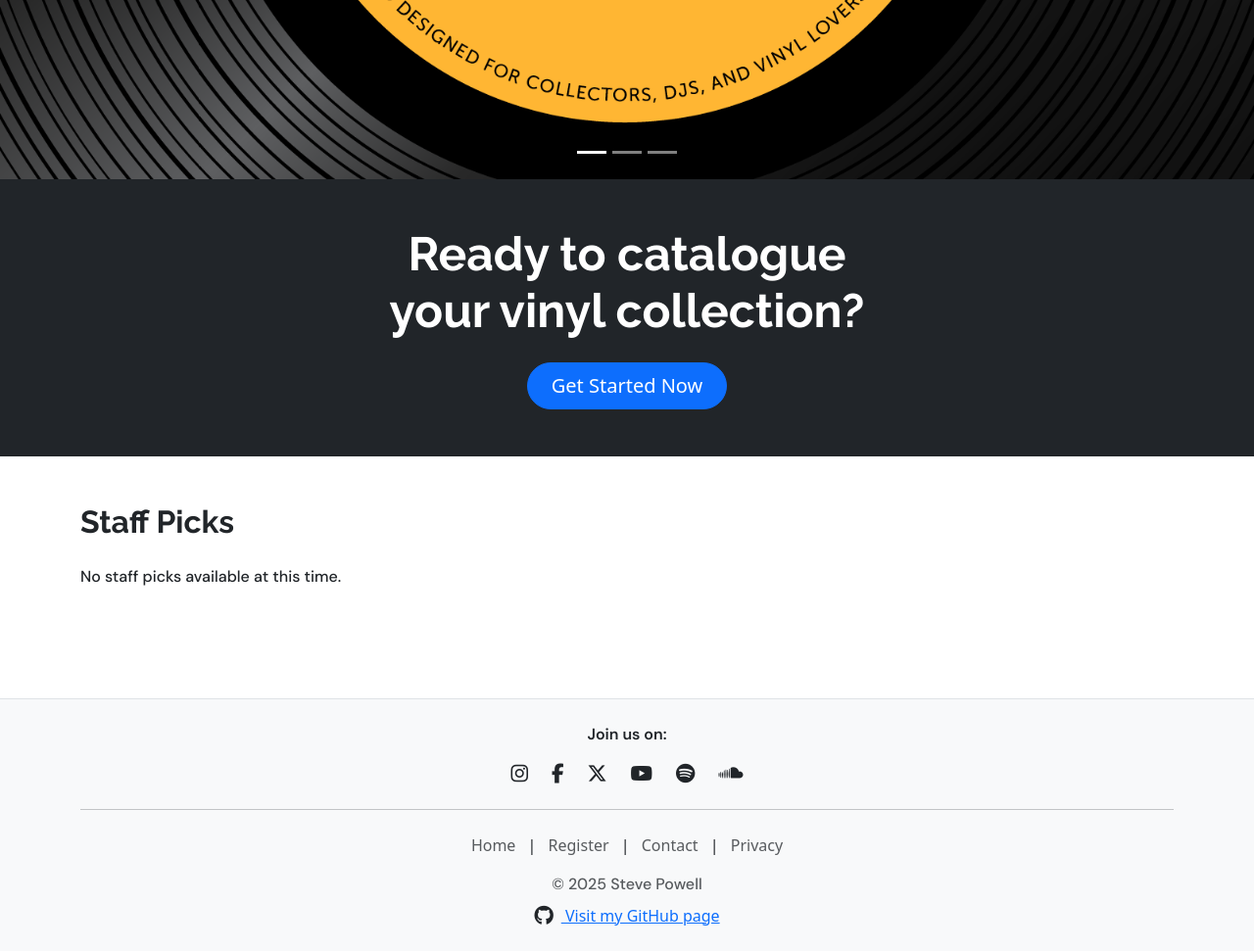
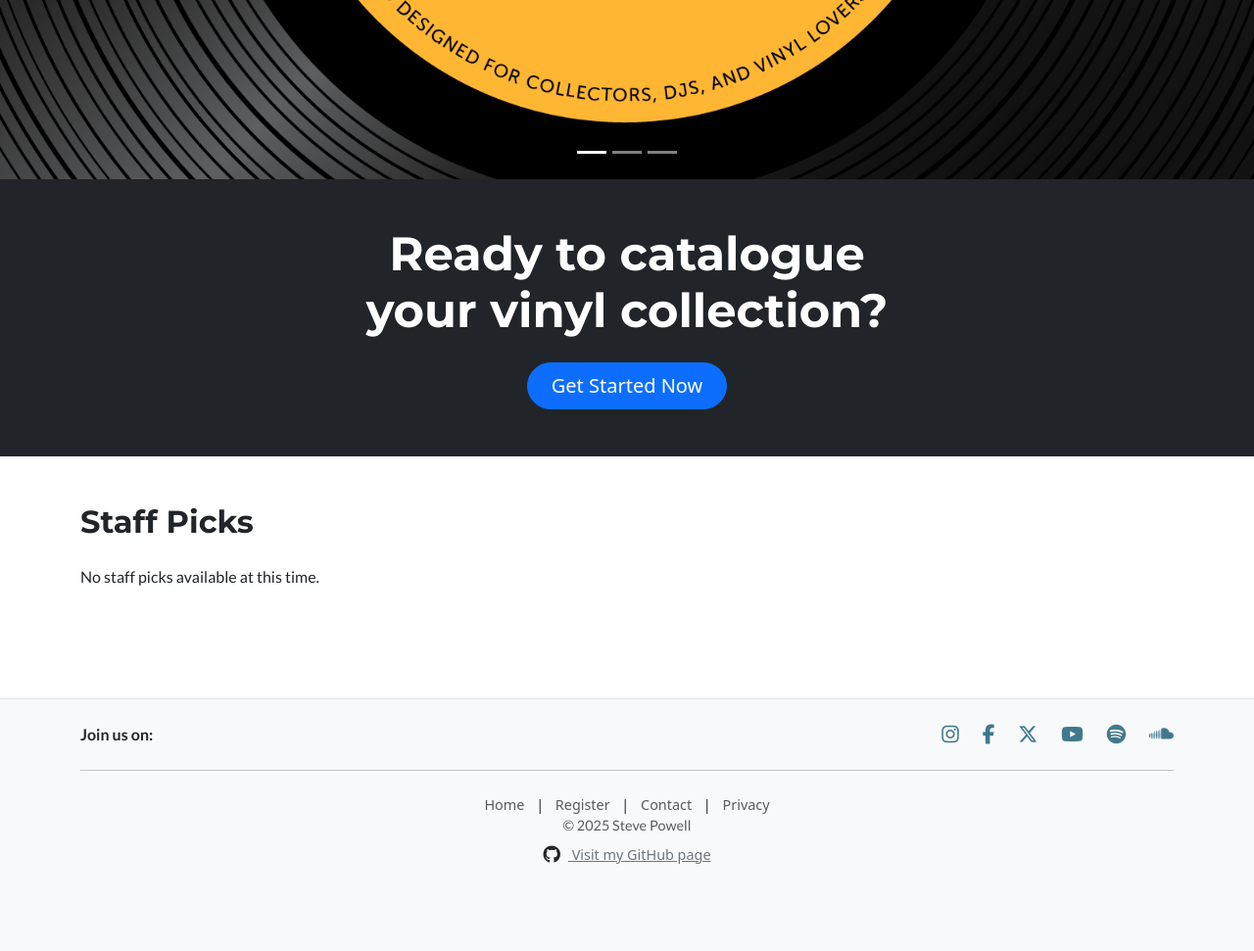
Before and after one commit to sd-powell/portfolio_project_3, a Django app: page / in a window 1280 px wide. Shown: the part 740-1711 px from the top of the page at 98% size. After the commit the page ends 1622 px from the top, so only its background shows below. Run offline with Django 4.2, Linux system fonts and the light colour scheme; data that the repository does not hold is empty; some libraries are stand-ins or nearby versions.

Commit message:
add button and footer styling to customise layout

```diff
--- a/static/css/style.css
+++ b/static/css/style.css
@@ -1,13 +1,13 @@
 /************ Google Fonts import ************/
-@import url('https://fonts.googleapis.com/css2?family=DM+Sans:ital,opsz,wght@0,9..40,100..1000;1,9..40,100..1000&family=Raleway:ital,wght@0,100..900;1,100..900&display=swap');
+@import url('https://fonts.googleapis.com/css2?family=Lato:ital,wght@0,100;0,300;0,400;0,700;0,900;1,100;1,300;1,400;1,700;1,900&family=Montserrat:ital,wght@0,100..900;1,100..900&display=swap');
 
 /************ CSS Variables ************/
 :root {
       --highlight-blue: #40798c;
 
     /************ Typography ************/
-    --primary-font: "DM Sans", sans-serif;
-    --secondary-font: "Raleway", sans-serif;
+    --primary-font: "Lato", sans-serif;
+    --secondary-font: "Montserrat", sans-serif;
 }
 
 /* Asterisk wildcard selector to override default styles added by the browser */
@@ -20,7 +20,7 @@
 /************ Typography ************/
 h1, h2 {
   font-family: var(--secondary-font);
-  font-weight: 700;
+  font-weight: 600;
 }
 
 p {
@@ -65,3 +65,78 @@ p {
     border-color: #40798c;
     background-color: #f8f9fa;
 }
+
+/************ Buttons ************/
+
+/* iOS-Inspired Primary Button */
+.btn-ios-primary {
+    background: linear-gradient(to bottom, #5aa2b5, #40798c);
+    color: white;
+    border: none;
+    border-radius: 999px;
+    padding: 0.75rem 1.5rem;
+    font-weight: 600;
+    font-size: 1rem;
+    box-shadow: 0 4px 12px rgba(0, 0, 0, 0.1);
+    transition: all 0.2s ease;
+}
+.btn-ios-primary:hover,
+.btn-ios-primary:focus {
+    background: linear-gradient(to bottom, #40798c, #305f6d);
+    transform: translateY(-1px);
+    box-shadow: 0 6px 16px rgba(0, 0, 0, 0.15);
+}
+
+/* iOS-Inspired Outline Button */
+.btn-ios-outline {
+    background-color: white;
+    color: #40798c;
+    border: 2px solid #40798c;
+    border-radius: 999px;
+    padding: 0.75rem 1.5rem;
+    font-weight: 600;
+    font-size: 1rem;
+    transition: all 0.2s ease;
+}
+.btn-ios-outline:hover,
+.btn-ios-outline:focus {
+    background-color: #e8f4f6;
+    transform: translateY(-1px);
+    box-shadow: 0 4px 12px rgba(64, 121, 140, 0.3);
+}
+
+/************ Footer ************/
+
+.footer {
+  background-color: #f8f9fa;
+  width: 100%;
+  padding-top: 2rem;
+  padding-bottom: 2rem;
+}
+
+.footer__content {
+  flex-wrap: wrap;
+  gap: 1rem;
+}
+
+.footer__socials a i {
+  color: #40798c;
+  transition: color 0.3s ease;
+}
+
+.footer__socials a i:hover {
+  color: #2b5e6b;
+}
+
+.footer__links {
+  margin-top: 1rem;
+  font-size: 0.9rem;
+}
+
+.footer__links a {
+  color: #6c757d;
+}
+
+.footer__links a:hover {
+  color: #40798c;
+}
--- a/templates/base.html
+++ b/templates/base.html
@@ -49,7 +49,7 @@
 
                 <!-- Logo -->
                 <a class="navbar-brand" href="{% url 'index' %}" aria-label="Vinyl Crate Home">
-                    <img src="{% static 'images/vinyl-crate-logo.svg' %}" alt="Vinyl Crate Logo" style="height: 50px;">
+                    <img src="{% static 'images/vinyl-crate-logo.svg' %}" alt="Vinyl Crate Logo" style="height: 50px;" />
                 </a>
 
                 <!-- Toggler for mobile -->
@@ -101,51 +101,56 @@
             </div>
         </nav>
 
+        <main>
             {% block content %}
             <!-- Child templates inject here -->
             {% endblock %}
+        </main>
 
         <!-- Footer -->
-        <footer class="bg-light text-center py-4 mt-5 border-top">
-            <div class="container">
-                <p class="mb-3 fw-semibold">Join us on:</p>
-                <div class="d-flex justify-content-center flex-wrap gap-4 footer__socials">
+        <footer class="footer bg-light border-top py-4 mt-5">
+            <div class="container footer__content d-flex flex-column flex-md-row justify-content-between align-items-center text-center text-md-start">
+                <p class="mb-3 mb-md-0 fw-semibold">Join us on:</p>
+                    <div class="d-flex justify-content-center justify-content-md-start flex-wrap gap-4 footer__socials">
 
                     <a href="https://www.instagram.com" target="_blank" rel="noopener" title="Instagram"
                         aria-label="Follow us on Instagram (opens in new tab)">
-                        <i class="fab fa-instagram fa-lg text-dark"></i>
+                        <i class="fab fa-instagram fa-lg"></i>
                     </a>
 
                     <a href="https://www.facebook.com" target="_blank" rel="noopener" title="Facebook"
                         aria-label="Follow us on Facebook (opens in new tab)">
-                        <i class="fab fa-facebook-f fa-lg text-dark"></i>
+                        <i class="fab fa-facebook-f fa-lg"></i>
                     </a>
 
                     <a href="https://www.x.com" target="_blank" rel="noopener" title="X"
                         aria-label="Follow us on X (formerly Twitter) (opens in new tab)">
-                        <i class="fab fa-x-twitter fa-lg text-dark"></i>
+                        <i class="fab fa-x-twitter fa-lg"></i>
                     </a>
 
                     <a href="https://www.youtube.com" target="_blank" rel="noopener" title="YouTube"
                         aria-label="Follow us on YouTube (opens in new tab)">
-                        <i class="fab fa-youtube fa-lg text-dark"></i>
+                        <i class="fab fa-youtube fa-lg"></i>
                     </a>
 
                     <a href="https://www.spotify.com" target="_blank" rel="noopener" title="Spotify"
                         aria-label="Follow us on Spotify (opens in new tab)">
-                        <i class="fab fa-spotify fa-lg text-dark"></i>
+                        <i class="fab fa-spotify fa-lg"></i>
                     </a>
 
                     <a href="https://soundcloud.com" target="_blank" rel="noopener" title="SoundCloud"
                         aria-label="Follow us on SoundCloud (opens in new tab)">
-                        <i class="fab fa-soundcloud fa-lg text-dark"></i>
+                        <i class="fab fa-soundcloud fa-lg"></i>
                     </a>
 
                     </div>
+            </div>
 
             <!-- Quick Links -->
+
+            <div class="container text-center footer__links">
                 <hr class="my-4">
-            <div class="mb-3">
+                <div>
                     <a href="{% url 'index' %}" class="text-decoration-none text-muted mx-2" aria-label="Return to the home page">Home</a> |
                     <a href="{% url 'account_signup' %}" class="text-decoration-none text-muted mx-2">Register</a> |
                     <a href="#" class="text-decoration-none text-muted mx-2">Contact</a> |
```
Lines whose indentation alone changed are shown as unchanged.
